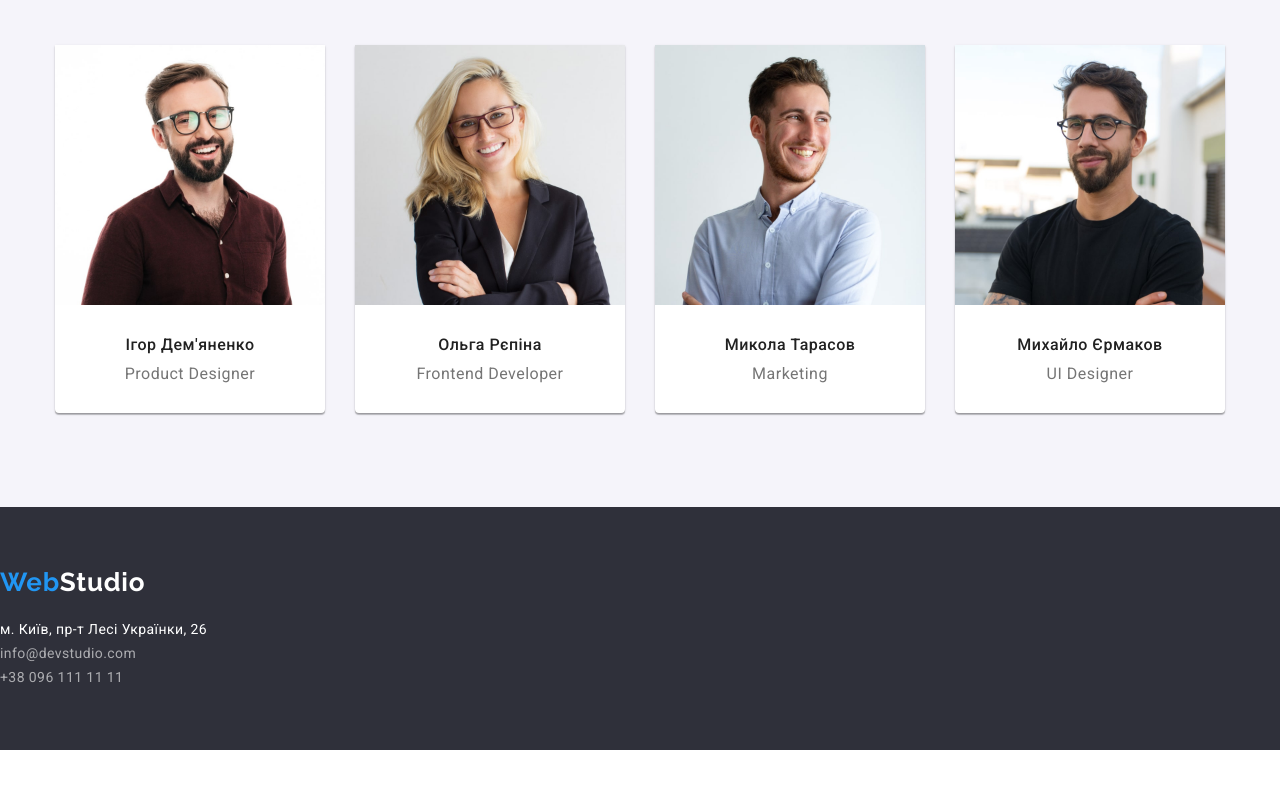
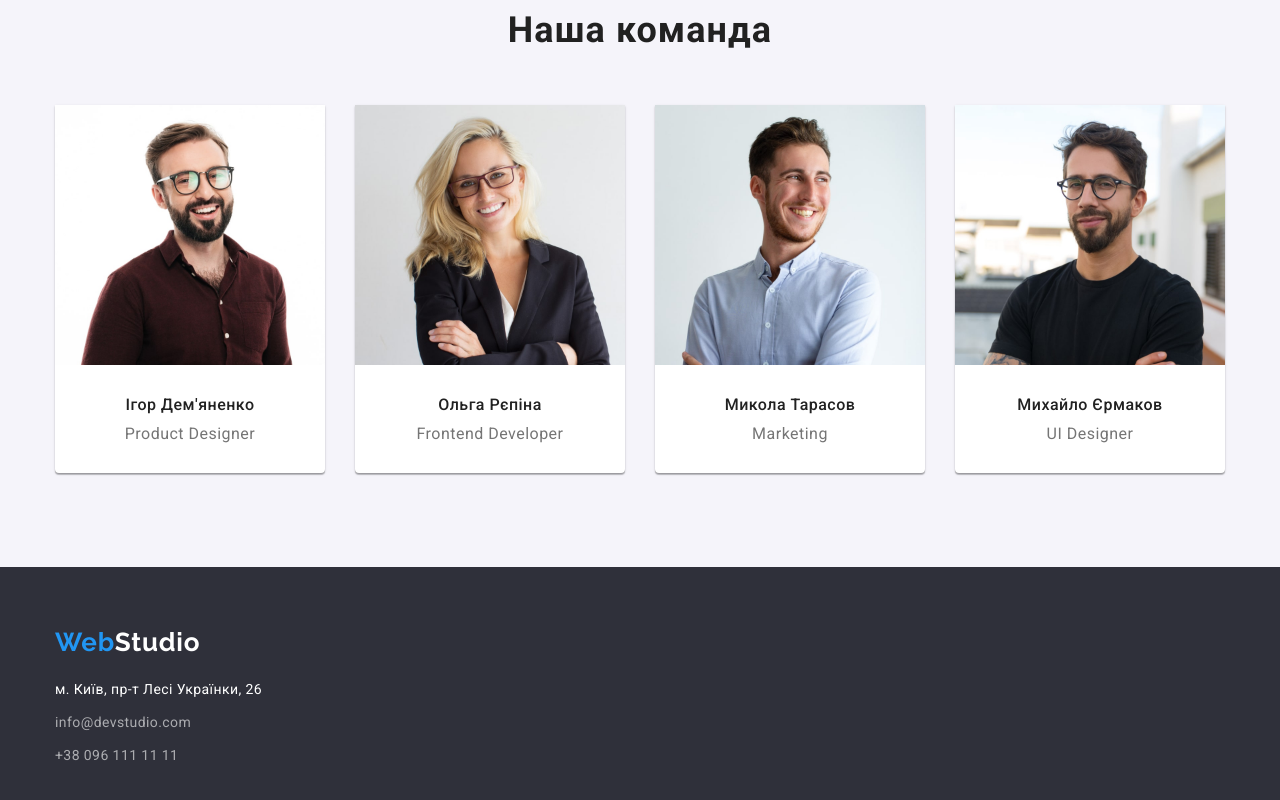
Before and after one commit to RomanOdessa75/goit-markup-hw-03, a plain HTML site: page index.html in a window 1280 px wide. Shown: the part 1540-2340 px from the top of the page. Before the commit the page ends 2290 px from the top, so only its background shows below. Drawn offline with nearby package versions, Linux system fonts and the light colour scheme.

Commit message:
html-css-modul3-correct2

```diff
--- a/css/styles.css
+++ b/css/styles.css
@@ -155,7 +155,7 @@ img {
 }
 
 .hero-title {
-  min-width: 696px;
+  width: 696px;
   margin-left: auto;
   margin-right: auto;
   margin-bottom: 30px;
@@ -296,10 +296,14 @@ padding-bottom: 0;
   font-style: normal;
 }
 
-..bottom-contacts {
+.bottom-contacts {
   display: flex;
   flex-direction: column;
-  gap: 9px;
+ }
+
+.bottom-contacts-item + .bottom-contacts-item {
+  /* gap: 9px; */
+  margin-top: 9px;
 }
 
 .bottom-contacts .link:hover,
--- a/index.html
+++ b/index.html
@@ -145,20 +145,22 @@
   </main>
 
   <footer class="bottom">
+    <div class="container">
       <a href="./index.html" class="logo"><span class="logo-bottom">Web</span>Studio</a>
       <address>
         <ul class="bottom-contacts list">
-        <li>
+          <li class="bottom-contacts-item">
             <a href="" class="address">м. Київ, пр-т Лесі Українки, 26</a>
           </li>
-        <li>
+          <li class="bottom-contacts-item">
             <a href="mailto:info@devstudio.com" class="email link">info@devstudio.com</a>
           </li>
-        <li>
+          <li class="bottom-contacts-item">
             <a href="tel:+380961111111" class="tel link">+38 096 111 11 11</a>
           </li>
         </ul>
       </address>
+    </div>
   </footer>
 </body>
 
```
Also changed, not shown: portfolio.html (+7 -5 lines). Lines whose indentation alone changed are shown as unchanged.
